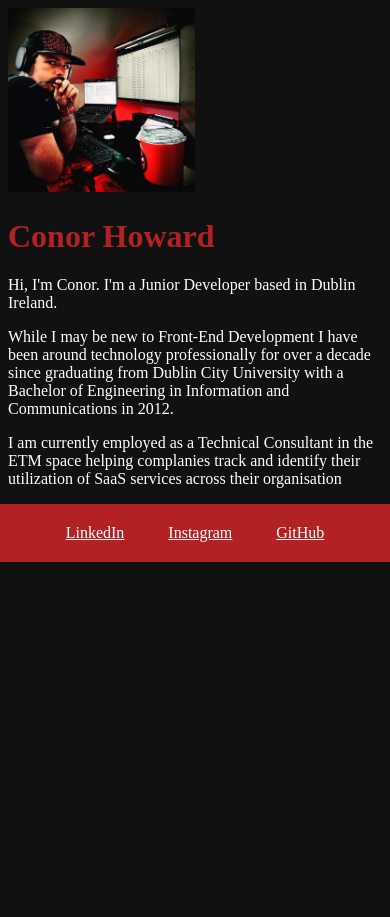
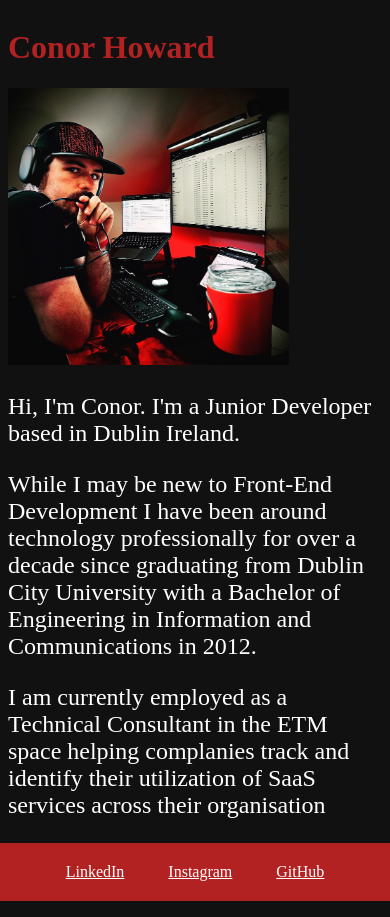
Before and after one commit to conorhoward6510/conorhoward6510.github.io, a plain HTML site: page index.html in a window 390 px wide. Before the commit the page ends 844 px from the top, so only its background shows below. Drawn offline with Linux system fonts and the light colour scheme.

Commit message:
Basic Responsiveness Moved the img from the header to the main Added max-width to body for Ultrawides Added media query and adjusted some CSS for mobile screens

```diff
--- a/index.html
+++ b/index.html
@@ -9,12 +9,12 @@
 <body>
 
     <header>
-        <img src="./resources/images/conor.jpg" alt="Conor - Profile Picture" id="profile">
         <h1>Conor Howard</h1>
     </header>
 
     <main>
         <section>
+            <img src="./resources/images/conor.jpg" alt="Conor - Profile Picture" id="profile">
             <article>
                 <p>Hi, I'm Conor. I'm a Junior Developer based in Dublin Ireland.</p>
                 <p>While I may be new to Front-End Development I have been around technology professionally for over a decade since graduating from Dublin City University with a Bachelor of Engineering in Information and Communications in 2012.</p>
--- a/resources/css/style.css
+++ b/resources/css/style.css
@@ -5,11 +5,12 @@
 html {
     color: white;
     background-color: #111;
-    /* padding: 10px; */
 }
 
 body {
     margin: 0;
+    max-width: 1440px;
+    margin: 0 auto;
 }
 
 header {
@@ -23,6 +24,7 @@ main {
 footer {
     background-color: firebrick;
     text-align: center;
+    clear: both;
 }
 
 footer ul {
@@ -47,6 +49,19 @@ h1 {
 }
 
 img {
+    width: 50%;
     max-width: 300px;
-    width: 50%;
+    float: right;
 }
+
+@media only screen and (max-width: 700px) {
+    img {
+      width: 75%;
+      max-width: none;
+      float: none;
+    }
+
+    p {
+        font-size: 150%;
+    }
+}
```
